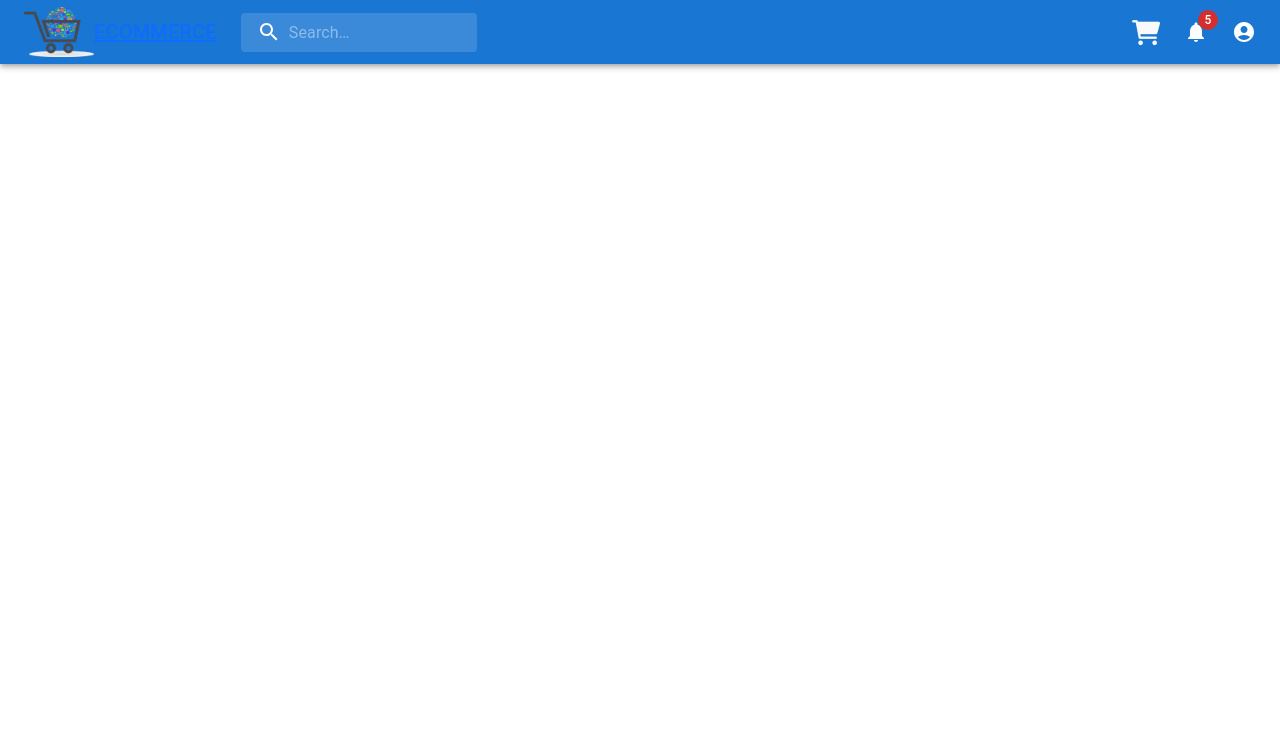
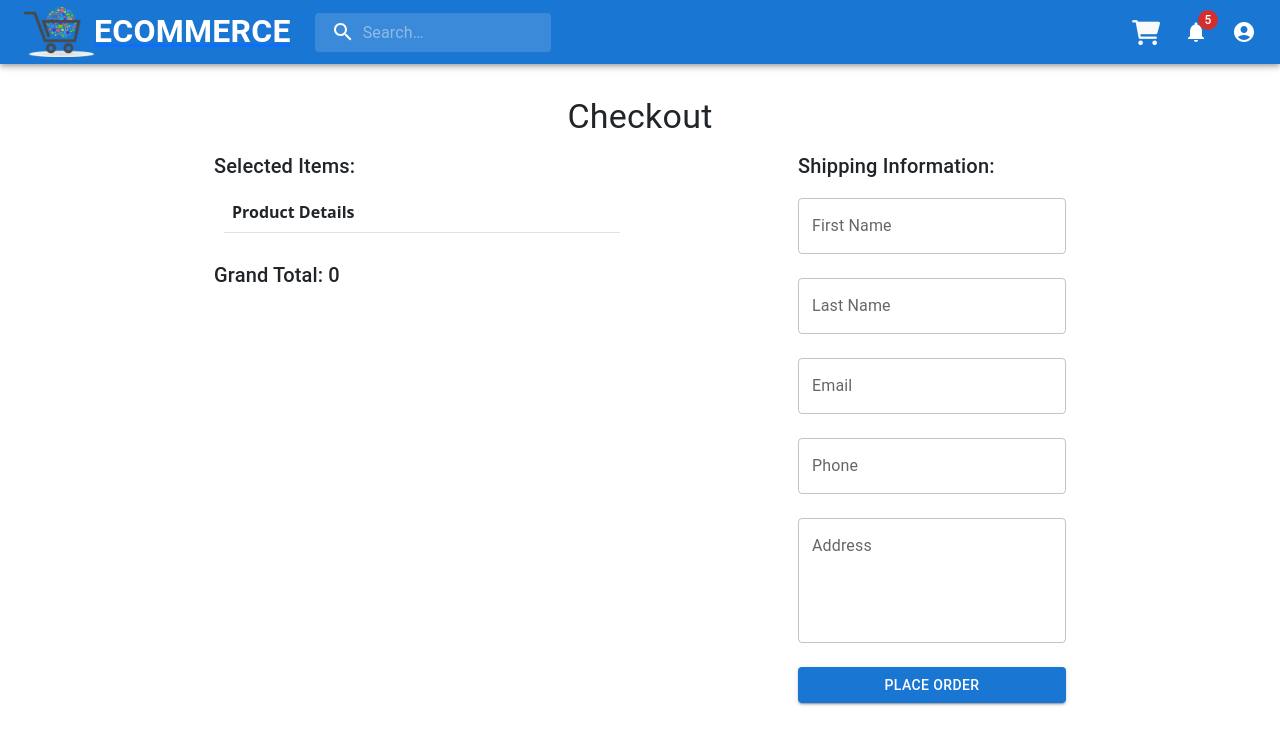
Before and after one commit to iqranaz240/E-commerce-App, a React (Create React App) app: page /checkout in a window 1280 px wide. Before the commit this address had no page. Shown: the top 744 px of the page. Built offline with nearby package versions, Linux system fonts and the light colour scheme.

Commit message:
added checkout

```diff
--- a/package.json
+++ b/package.json
@@ -5,6 +5,7 @@
   "dependencies": {
     "@emotion/react": "^11.8.2",
     "@emotion/styled": "^11.8.1",
+    "@material-ui/core": "^4.12.4",
     "@mui/icons-material": "^5.5.1",
     "@mui/material": "^5.5.1",
     "@reduxjs/toolkit": "^1.9.7",
--- a/src/App.tsx
+++ b/src/App.tsx
@@ -1,9 +1,11 @@
 import React from 'react';
 import 'bootstrap/dist/css/bootstrap.min.css';
+import { BrowserRouter as Router, Route, Routes } from 'react-router-dom';
+
 import Header from './components/common/Header';
-import CardsDetails from './components/CardsDetails'; // Correct the import path
-import Cards from './components/Cards';
-import { BrowserRouter as Router, Route, Routes } from 'react-router-dom';
+import CardsDetails from './pages/ProductDetail'; // Correct the import path
+import Cards from './pages/ProductCatalog';
+import Checkout from './pages/Checkout';
 
 function App() {
   return (
@@ -11,6 +13,7 @@ function App() {
       <Header />
       <Routes>
         <Route path='/' element={<Cards />} />
+        <Route path='/checkout' element={<Checkout />} />
         <Route path='/cart/:id' element={<CardsDetails />} />
       </Routes>
     </Router>
--- a/src/components/Cart.tsx
+++ b/src/components/Cart.tsx
@@ -5,11 +5,16 @@ import { useDispatch, useSelector } from 'react-redux';
 import { RootState } from '../store/reducers/main'
 import { addCartItem, removeCartItem, decreaseQuantity, CartItem } from '../store/reducers/cartSlice';
 import Counter from './common/Counter';
+import { Button } from '@mui/material';
+import ShoppingCartCheckoutIcon from '@mui/icons-material/ShoppingCartCheckout';
+import ProductCart from './ProductCart';
+import { GetOrderTotal } from '../services/orderTotal';
+import Checkout from '../pages/Checkout';
 
 const Cart = () => {
-  const [price, setPrice] = useState(0);
   const getdata = useSelector((state: RootState) => state.cartReducer.carts);
   const dispatch = useDispatch();
+  const price = GetOrderTotal();
 
   const [anchorEl, setAnchorEl] = useState<null | HTMLElement>(null);
 
@@ -21,56 +26,28 @@ const Cart = () => {
     dispatch(removeCartItem(id));
   };
 
-  const total = () => {
-    let totalPrice = 0;
-    getdata.forEach((ele) => {
-      totalPrice += ele.price * ele.qnty;
-    });
-    setPrice(totalPrice);
-  };
-
   console.log('Cart Data ', getdata)
 
   useEffect(() => {
-    total();
   }, [getdata]);
 
   return (
     <>
       {getdata.length ?
-            <div className='card_details' style={{ width: "24rem", padding: 10 }}>
-              <Table>
-                <thead>
-                  <tr>
-                    {/* <th>Photo</th>
-                    <th>Restaurant Name</th> */}
-                  </tr>
-                </thead>
-                <tbody>
-                  {getdata.map((e) => (
-                    <tr key={e.id}>
-                      <td>
-                        <NavLink to={`/cart/${e.id}`} onClick={handleClose}>
-                          <img src={e.imgdata} style={{ width: "5rem", height: "5rem" }} alt="" />
+        <>
+          <ProductCart data={getdata} deleteButton = {true} counter = {true} />
+          <div style={{ width: "22rem", padding: "1.3rem", position: "relative" }}>
+            <h6 >Grand Total: {price}</h6>
+            <br/>
+            <NavLink to='/checkout'>
+            <Button variant="contained" style={{ width: "24rem"}} endIcon={<ShoppingCartCheckoutIcon />}>
+              Checkout
+            </Button>
             </NavLink>
-                      </td>
-                      <td>
-                        <p>{e.rname}</p>
-                        <p>Price: {e.price}</p>
-                        <p>Quantity: {e.qnty}</p>
-                        <Counter cart={e} />
-                      </td>
+          </div>
 
-                      <td className='mt-5' style={{ color: "red", fontSize: 20, cursor: "pointer" }} onClick={() => dlt(e.id)}>
-                        <i className='fas fa-trash largetrash'></i>
-                      </td>
-                    </tr>
-                  ))}
-                  <p className='text-center'>Total: {price}</p>
-                </tbody>
-              </Table>
-            </div> :
-
+        </>
+        :
         <div className='card_details d-flex justify-content-center align-items-center' style={{ width: "24rem", padding: 10, position: "relative" }}>
           <i className='fas fa-close smallclose'
             onClick={handleClose}
--- /dev/null
+++ b/src/components/ProductCart.tsx
@@ -0,0 +1,54 @@
+
+import React, { useEffect, useState } from 'react';
+import Table from 'react-bootstrap/Table';
+import { NavLink } from 'react-router-dom';
+import { useDispatch, useSelector } from 'react-redux';
+import { RootState } from '../store/reducers/main'
+import { addCartItem, removeCartItem, decreaseQuantity, CartItem } from '../store/reducers/cartSlice';
+import Counter from './common/Counter';
+import { Button } from '@mui/material';
+import ShoppingCartCheckoutIcon from '@mui/icons-material/ShoppingCartCheckout';
+import Box from '@mui/material/Box';
+import { DeleteProduct } from './common/DeleteProduct';
+
+const ProductCart = (props: any) => {
+
+    const [anchorEl, setAnchorEl] = useState<null | HTMLElement>(null);
+
+    const handleClose = () => {
+        setAnchorEl(null);
+    };
+
+    return (
+
+        <div className='card_details' style={{ width: "26rem", padding: 10 }}>
+            <Table>
+                <thead>
+                    <tr>
+                    <th>Product Details</th>
+                    </tr>
+                </thead>
+                <tbody>
+                    {props.data.map((e: any) => (
+                        <tr key={e.id}>
+                            <td>
+                                <NavLink to={`/cart/${e.id}`} onClick={handleClose}>
+                                    <img src={e.imgdata} style={{ width: "5rem", height: "5rem" }} alt="" />
+                                </NavLink>
+                            </td>
+                            <td>
+                                <p>{e.rname}</p>
+                                <p>Price: {e.price}</p>
+                                <p>Quantity: {e.qnty}</p>
+                                {props.counter && <Counter cart={e} />}
+                            </td>
+
+                            {props.deleteButton && <DeleteProduct id={e.id} />}
+                        </tr>
+                    ))}
+                </tbody>
+            </Table>
+        </div>
+    )
+};
+export default ProductCart;
--- /dev/null
+++ b/src/components/common/DeleteProduct.tsx
@@ -0,0 +1,18 @@
+import React from 'react';
+import { useDispatch } from 'react-redux';
+import { removeCartItem } from '../../store/reducers/cartSlice';
+
+
+export const DeleteProduct = (props: any) => {
+    const dispatch = useDispatch();
+    const dlt = () => {
+        dispatch(removeCartItem(props.id));
+      };
+    return (
+        <div>
+            <td className='mt-5' style={{ color: "red", fontSize: 20, cursor: "pointer" }} onClick={() => dlt()}>
+                <i className='fas fa-trash largetrash'></i>
+            </td>
+        </div>
+    )
+}
--- a/src/components/common/Header.tsx
+++ b/src/components/common/Header.tsx
@@ -203,6 +203,7 @@ const Header = () => {
               noWrap
               component="div"
               sx={{ display: { xs: 'none', sm: 'block' } }}
+              style={{color: "white", fontSize: "2rem", fontWeight: "bold"}}
             >
               ECOMMERCE
             </Typography>
--- /dev/null
+++ b/src/pages/Checkout.tsx
@@ -0,0 +1,134 @@
+// Checkout.tsx
+
+import React, { useState, useEffect } from 'react';
+import { useSelector } from 'react-redux';
+import { RootState } from '../store/reducers/main';
+import { CartItem } from '../store/reducers/cartSlice';
+import {
+    Container,
+    Typography,
+    List,
+    ListItem,
+    ListItemText,
+    TextField,
+    Button,
+    Grid,
+} from '@mui/material';
+
+import { GetOrderTotal } from '../services/orderTotal';
+import ProductCart from '../components/ProductCart';
+
+const Checkout: React.FC = () => {
+    const cartData = useSelector((state: RootState) => state.cartReducer.carts);
+    const [formData, setFormData] = useState({
+        firstName: '',
+        lastName: '',
+        email: '',
+        phone: '',
+        address: '',
+    });
+    const price = GetOrderTotal();
+    const deleteButton = false;
+    const counter = false;
+
+    const handleInputChange = (e: React.ChangeEvent<HTMLInputElement>) => {
+        const { name, value } = e.target;
+        setFormData((prevData) => ({ ...prevData, [name]: value }));
+    };
+
+    const handleCheckout = () => {
+        // Perform checkout logic here (e.g., send order to backend)
+        console.log('Order placed:', { formData, cartData });
+        // Reset form after checkout
+        setFormData({ firstName: '', lastName: '', email: '', phone: '', address: '' });
+    };
+
+    return (
+        <Container maxWidth="md" style={{ marginTop: '2rem' }}>
+            <Typography variant="h4" align="center" gutterBottom>
+                Checkout
+            </Typography>
+            <Grid container spacing={3}>
+                <Grid item xs={8}>
+                    <Typography variant="h6">Selected Items:</Typography>
+                    <ProductCart data={cartData} deleteButton={deleteButton} counter={counter} />
+                    <Typography variant="h6">Grand Total: {price}</Typography>
+                </Grid>
+                <Grid item xs={4}>
+                    <Typography variant="h6">Shipping Information:</Typography>
+                    <form>
+                        <TextField
+                            label="First Name"
+                            variant="outlined"
+                            margin="normal"
+                            fullWidth
+                            name="firstName"
+                            value={formData.firstName}
+                            onChange={handleInputChange}
+                        />
+                        <TextField
+                            label="Last Name"
+                            variant="outlined"
+                            margin="normal"
+                            fullWidth
+                            name="lastName"
+                            value={formData.lastName}
+                            onChange={handleInputChange}
+                        />
+                        <TextField
+                            label="Email"
+                            variant="outlined"
+                            margin="normal"
+                            fullWidth
+                            name="email"
+                            value={formData.email}
+                            onChange={handleInputChange}
+                        />
+                        <TextField
+                            label="Phone"
+                            variant="outlined"
+                            margin="normal"
+                            fullWidth
+                            name="phone"
+                            value={formData.phone}
+                            onChange={handleInputChange}
+                        />
+                        <TextField
+                            id="standard-multiline-static"
+                            label="Address"
+                            multiline
+                            rows={4}
+                            margin="normal"
+                            fullWidth
+                            variant="outlined"
+                            placeholder="Address"
+                            style={{ width: '100%', marginTop: '1rem' }}
+                            name="address"
+                            value={formData.address}
+                            onChange={handleInputChange}
+                        />
+                        {/* <TextareaAutosize
+              rowsMin={3}
+              placeholder="Address"
+              style={{ width: '100%', marginTop: '1rem' }}
+              name="address"
+              value={formData.address}
+              onChange={handleInputChange}
+            /> */}
+                        <Button
+                            variant="contained"
+                            color="primary"
+                            fullWidth
+                            style={{ marginTop: '1rem' }}
+                            onClick={handleCheckout}
+                        >
+                            Place Order
+                        </Button>
+                    </form>
+                </Grid>
+            </Grid>
+        </Container>
+    );
+};
+
+export default Checkout;
--- a/src/components/CardsDetails.tsx
+++ b/src/pages/ProductDetail.tsx
@@ -5,7 +5,7 @@ import { useDispatch, useSelector } from 'react-redux';
 import { RootState } from '../store/reducers/main';
 import { addCartItem, removeCartItem, decreaseQuantity } from '../store/reducers/cartSlice';
 import { CartItem } from '../store/reducers/cartSlice';
-import Counter from './common/Counter';
+import Counter from '../components/common/Counter';
 
 interface CardDetailsProps {
   id: number;
@@ -69,7 +69,7 @@ const CardsDetails: React.FC = () => {
                         <p>
                           <strong>Total</strong> : {ele.price}
                         </p>
-                        <Counter cart={cart} />
+                        <Counter cart={ele} />
                         <p>
                           <br />
                           <strong>Remove :</strong>{' '}
--- /dev/null
+++ b/src/services/orderTotal.ts
@@ -0,0 +1,23 @@
+import React, { useState, useEffect } from 'react';
+import {  useSelector } from 'react-redux';
+import { RootState } from '../store/reducers/main'
+
+export const GetOrderTotal = () => {
+    const [price, setPrice] = useState(0);
+    const getdata = useSelector((state: RootState) => state.cartReducer.carts);
+    const total = () => {
+        let totalPrice = 0;
+        getdata.forEach((ele) => {
+          totalPrice += ele.price * ele.qnty;
+        });
+        setPrice(totalPrice);
+      };
+
+      console.log('Cart Data ', getdata)
+
+      useEffect(() => {
+        total();
+      }, [getdata]);
+
+      return price;
+}
```
Also changed, not shown: src/components/common/Counter.tsx (+4 -4 lines), src/assets/stylesheet/style.css (renamed from src/components/style.css), src/pages/ProductCatalog.tsx (renamed from src/components/Cards.tsx), 1 other file (tests, documents, lock files or other folders). Lines whose indentation alone changed are shown as unchanged.
